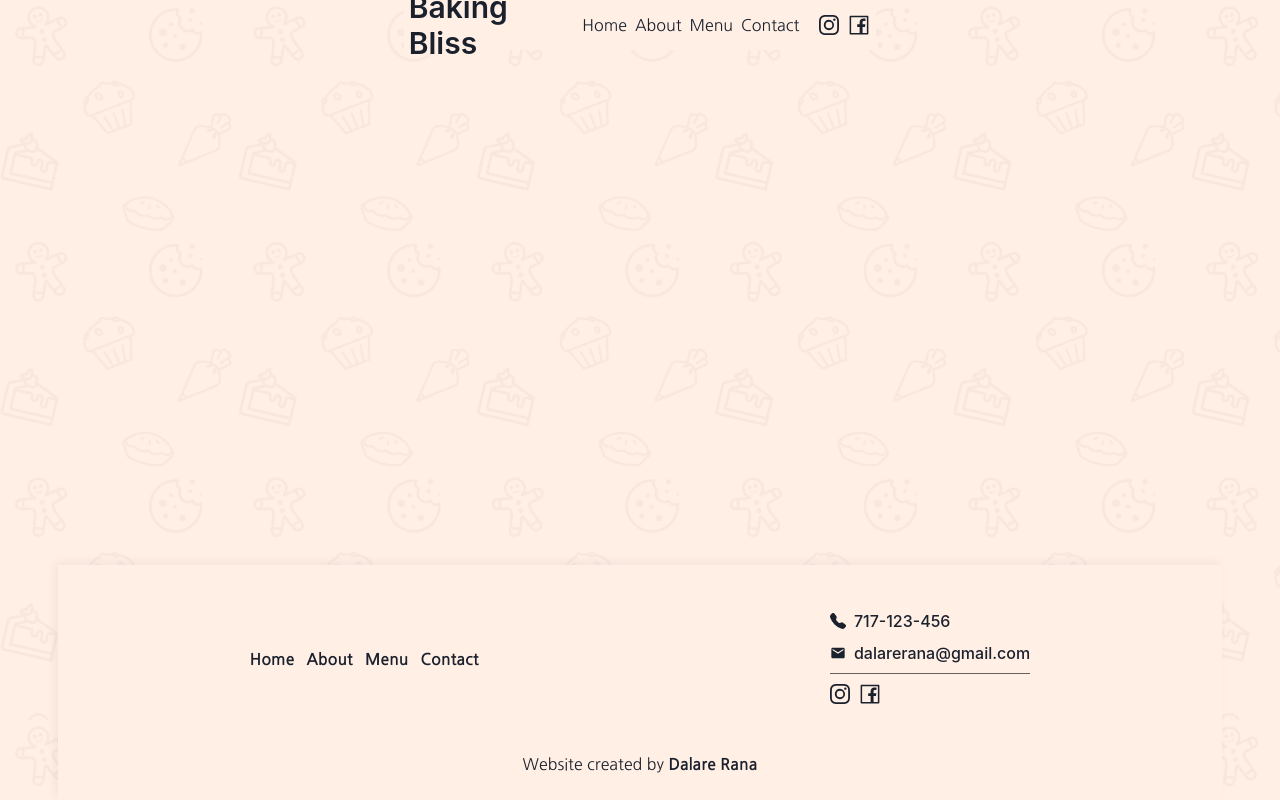
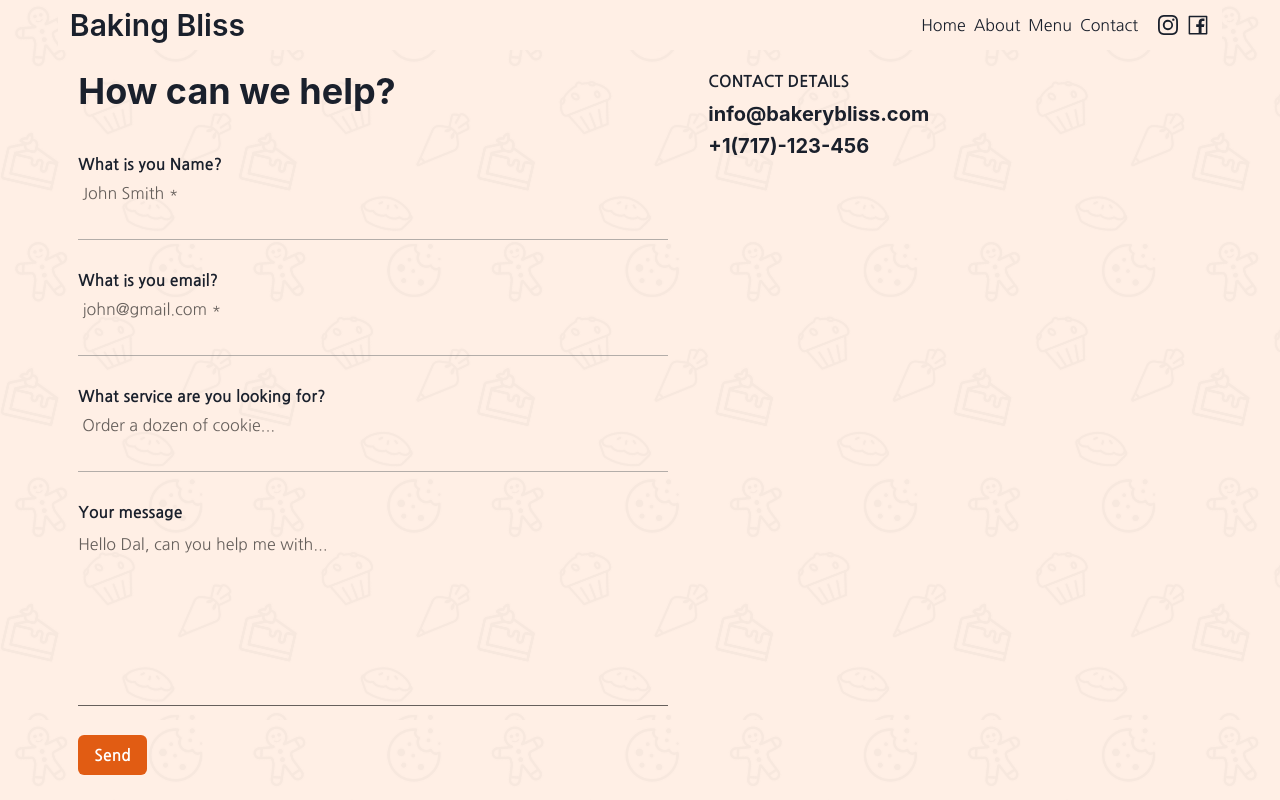
Before and after one commit to DalareR/BakingBliss, a React (Vite) app: page /contact in a window 1280 px wide. Shown: the top 800 px of the page. Built offline with nearby package versions, Linux system fonts and the light colour scheme.

Commit message:
add contact page

```diff
--- a/src/App.tsx
+++ b/src/App.tsx
@@ -7,6 +7,7 @@ import About from "./Pages/About";
 import Footer from "./components/Footer";
 import Menu from "./Pages/Menu";
 import { Route, Routes } from "react-router-dom";
+import Contact from "./Pages/Contact";
 
 function App() {
   return (
@@ -16,7 +17,7 @@ function App() {
       bg={`url(${bg})`}
       bgColor="brand.50"
     >
-      <Box maxW={{ base: "100svw", md: "120ch" }}>
+      <Box w="100%" maxW={{ base: "100%", md: "120ch" }}>
         <NavBar />
         <Routes>
           <Route path="/">
@@ -27,6 +28,7 @@ function App() {
             <Route path=":id" element={<Menu />} />
           </Route>
           <Route path="/about" element={<About />} />
+          <Route path="/contact" element={<Contact />} />
         </Routes>
       </Box>
       <Box w="100%" maxW={{ base: "100svw", md: "120ch" }}>
--- /dev/null
+++ b/src/Pages/Contact.tsx
@@ -0,0 +1,154 @@
+import {
+  Button,
+  Divider,
+  Grid,
+  GridItem,
+  Heading,
+  Text,
+  VStack,
+} from "@chakra-ui/react";
+import FormInput from "../components/FormInput";
+import FormTextArea from "../components/FormTextArea";
+import { motion } from "framer-motion";
+
+const variantParent = {
+  initial: {
+    opacity: 0,
+  },
+  animate: {
+    opacity: 1,
+    transition: {
+      delay: 0.2,
+      when: "beforeChildren",
+      staggerChildren: 0.05,
+    },
+  },
+  exit: {
+    opacity: 0,
+    transition: {
+      when: "afterChildren",
+      staggerChildren: 0.05,
+    },
+  },
+};
+
+const variantChildren = {
+  initial: {
+    opacity: 0,
+    y: "100%",
+  },
+  animate: {
+    opacity: 1,
+    y: 0,
+  },
+  exit: {
+    opacity: 0,
+    y: "100%",
+  },
+};
+
+export default function Contact() {
+  return (
+    <Grid
+      w={{ md: "120ch" }}
+      gridTemplateAreas={{ base: `'info' 'form'`, md: `'form info'` }}
+    >
+      <GridItem
+        as={motion.div}
+        variants={variantParent}
+        initial="initial"
+        animate="animate"
+        exit="exit"
+        p="5"
+        gridArea="info"
+      >
+        <VStack align="start">
+          <Heading
+            as={motion.div}
+            variants={variantChildren}
+            display={{ base: "block", md: "none" }}
+            mb="3"
+          >
+            How can we help?
+          </Heading>
+          <VStack as={motion.div} variants={variantChildren} align="start">
+            <Text fontSize="md" fontWeight="bold">
+              CONTACT DETAILS
+            </Text>
+            <Heading
+              as={motion.div}
+              variants={variantChildren}
+              size={{ base: "xs", md: "md" }}
+            >
+              info@bakerybliss.com
+            </Heading>
+            <Heading
+              as={motion.div}
+              variants={variantChildren}
+              size={{ base: "xs", md: "md" }}
+            >
+              +1(717)-123-456
+            </Heading>
+          </VStack>
+        </VStack>
+        <Divider display={{ md: "none" }} borderColor="black" m="15% 0" />
+      </GridItem>
+      <GridItem
+        as={motion.div}
+        variants={variantParent}
+        initial="initial"
+        animate="animate"
+        exit="exit"
+        p="5"
+        gridArea="form"
+      >
+        <Heading
+          as={motion.div}
+          variants={variantChildren}
+          display={{ base: "none", md: "block" }}
+          mb="10"
+        >
+          How can we help?
+        </Heading>
+        <form>
+          <FormInput
+            as={true}
+            variants={variantChildren}
+            name="name"
+            label="What is you Name?"
+            placeholder="John Smith *"
+          />
+          <FormInput
+            as={true}
+            variants={variantChildren}
+            name="email"
+            label="What is you email?"
+            placeholder="john@gmail.com *"
+          />
+          <FormInput
+            as={true}
+            variants={variantChildren}
+            name="subject"
+            label="What service are you looking for?"
+            placeholder="Order a dozen of cookie..."
+          />
+          <FormTextArea
+            as={true}
+            variants={variantChildren}
+            name="message"
+            label="Your message"
+            placeholder="Hello Dal, can you help me with..."
+          />
+          <Button
+            as={motion.div}
+            variants={variantChildren}
+            type="submit"
+            colorScheme="brand"
+          >
+            Send
+          </Button>
+        </form>
+      </GridItem>
+    </Grid>
+  );
+}
--- a/src/components/Btn.tsx
+++ b/src/components/Btn.tsx
@@ -2,8 +2,8 @@ import { Button } from "@chakra-ui/react";
 
 interface Props {
   title: string;
-  variant?: "outline" | "link" | "solid" | "unstyled";
-  colorScheme?: "brand" | "gray";
+  variant?: string;
+  colorScheme?: string;
 }
 
 export default function Btn({ variant, colorScheme, title }: Props) {
--- /dev/null
+++ b/src/components/FormInput.tsx
@@ -0,0 +1,34 @@
+import { Box, Divider, Input, Text } from "@chakra-ui/react";
+import { motion } from "framer-motion";
+
+interface Props {
+  name: string;
+  label: string;
+  placeholder: string;
+  as?: boolean;
+  variants?: any;
+}
+
+export default function FormInput({
+  name,
+  label,
+  placeholder,
+  as,
+  variants,
+}: Props) {
+  return (
+    <Box as={as ? motion.div : undefined} variants={as ? variants : undefined}>
+      <label htmlFor={name}>
+        <Text fontWeight="bold">{label}</Text>
+      </label>
+      <Input
+        id={name}
+        variant="unstyled"
+        m="1"
+        placeholder={placeholder}
+        _placeholder={{ color: "rgba(0,0,0, .6)" }}
+      />
+      <Divider borderColor="gray" m="5% 0" />
+    </Box>
+  );
+}
--- /dev/null
+++ b/src/components/FormTextArea.tsx
@@ -0,0 +1,34 @@
+import { Textarea, Text, Box, Divider } from "@chakra-ui/react";
+import { motion } from "framer-motion";
+
+interface Props {
+  name: string;
+  label: string;
+  placeholder: string;
+  as?: boolean;
+  variants?: any;
+}
+
+export default function FormTextArea({
+  name,
+  label,
+  placeholder,
+  as,
+  variants,
+}: Props) {
+  return (
+    <Box as={as ? motion.div : undefined} variants={as ? variants : undefined}>
+      <label htmlFor={name}>
+        <Text fontWeight="bold">{label}</Text>
+      </label>
+      <Textarea
+        variant="unstyled"
+        h="150px"
+        resize="none"
+        placeholder={placeholder}
+        _placeholder={{ color: "rgba(0,0,0, .6)" }}
+      />
+      <Divider borderColor="black" m="5% 0" />
+    </Box>
+  );
+}
--- a/src/components/NavBar.tsx
+++ b/src/components/NavBar.tsx
@@ -55,8 +55,6 @@ export default function NavBar() {
     { name: "Menu", link: "/menu" },
     { name: "Contact", link: "/contact" },
   ];
-
-  console.log(selectedItem);
 
   return (
     <>
```
